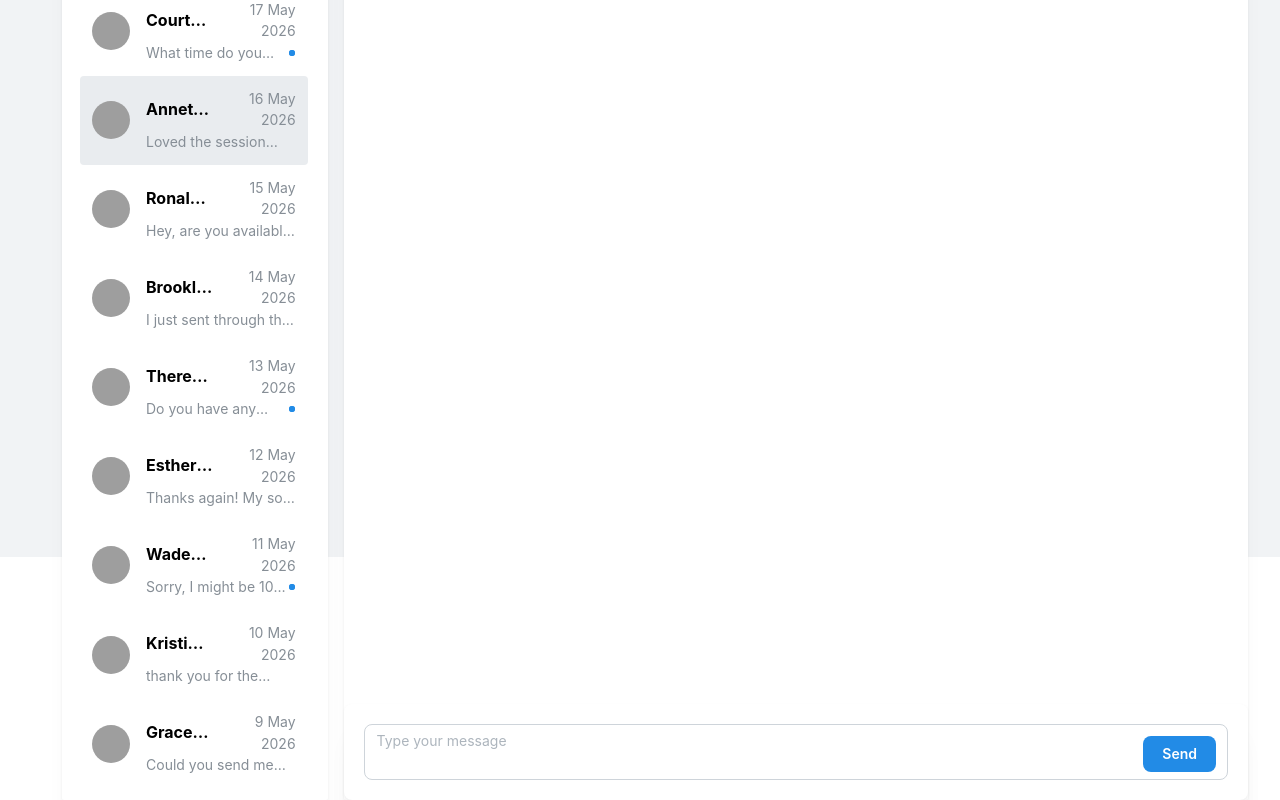
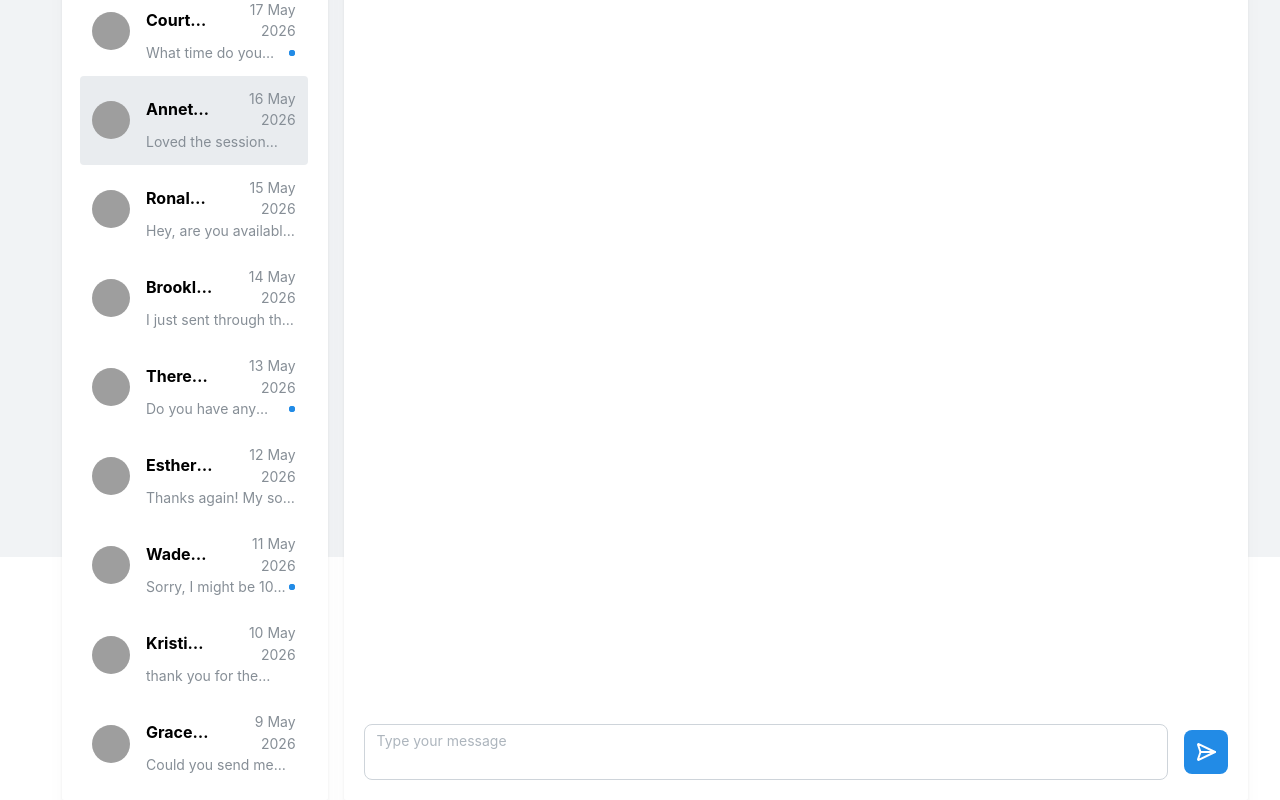
Before and after one commit to henrylin03/zam-messages--ui, a React (Vite) app: page /messages/AS in a window 1280 px wide. Shown: the part 243-1043 px from the top of the page. Built offline with nearby package versions, Linux system fonts and the light colour scheme; grey boxes are pictures that could not be loaded.

Commit message:
feat(inputSection): add send button
this is now _outside_ of the text input for now. i wouldn't have to do heavy customisation for the text input for it to be a grid - otherwise the overflowing text would sneak 'under' (layer under) the button

```diff
--- a/package.json
+++ b/package.json
@@ -12,6 +12,7 @@
   "dependencies": {
     "@mantine/core": "^9.2.1",
     "@mantine/hooks": "^9.2.1",
+    "@tabler/icons-react": "^3.44.0",
     "dayjs": "^1.11.20",
     "react": "^19.2.6",
     "react-dom": "^19.2.6",
--- a/src/pages/MessagesPage/ChatSection/ChatSection.module.css
+++ b/src/pages/MessagesPage/ChatSection/ChatSection.module.css
@@ -15,15 +15,13 @@
 }
 
 .inputSection {
-  position: relative;
+  width: 100%;
+  padding: var(--mantine-spacing-lg);
+  display: flex;
+  align-items: center;
+  gap: var(--mantine-spacing-md);
 }
 
 .input {
-  position: relative;
+  width: 100%;
 }
-
-.sendBtn {
-  position: absolute;
-  top: 2rem;
-  right: 2rem;
-}
--- a/src/pages/MessagesPage/ChatSection/ChatSection.tsx
+++ b/src/pages/MessagesPage/ChatSection/ChatSection.tsx
@@ -1,7 +1,8 @@
-import { Avatar, Button, Paper, Textarea, Title } from "@mantine/core";
+import { ActionIcon, Avatar, Paper, Textarea, Title } from "@mantine/core";
 import type { User } from "@models/user";
 import styles from "./ChatSection.module.css";
 import type { Message } from "@models/messages";
+import { IconSend2 } from "@tabler/icons-react";
 
 interface Props {
   chatId: User["id"] | string | undefined;
@@ -28,10 +29,12 @@ const ChatSection = ({ chatId, chatName, message }: Props) => {
       {/* core chat section */}
       <section className={styles.messagesSection}></section>
 
-      <Paper component="section" p="lg" className={styles.inputSection}>
+      <section className={styles.inputSection}>
         <Textarea placeholder="Type your message" className={styles.input} />
-        <Button className={styles.sendBtn}>Send</Button>
-      </Paper>
+        <ActionIcon size="xl" aria-label="Send message">
+          <IconSend2 />
+        </ActionIcon>
+      </section>
     </Paper>
   );
 };
```
Also changed, not shown: 1 other file (tests, documents, lock files or other folders).
